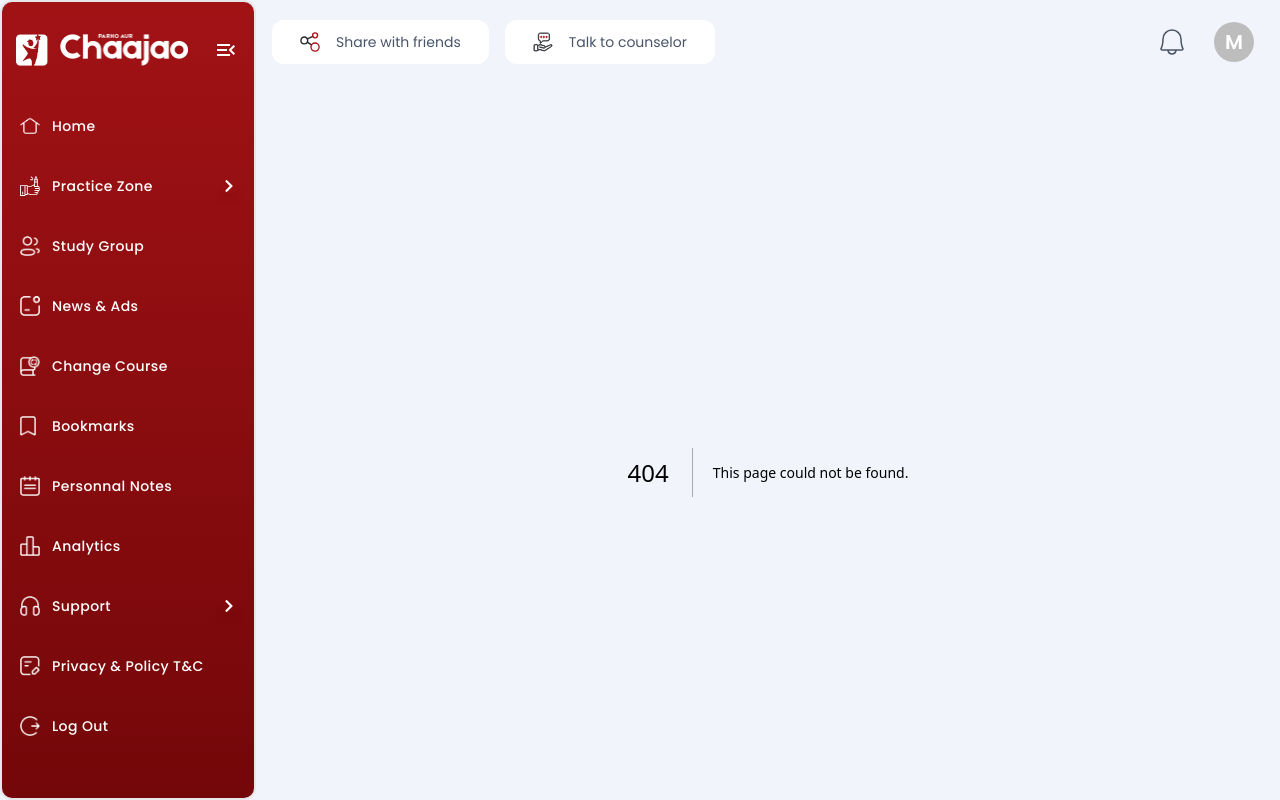
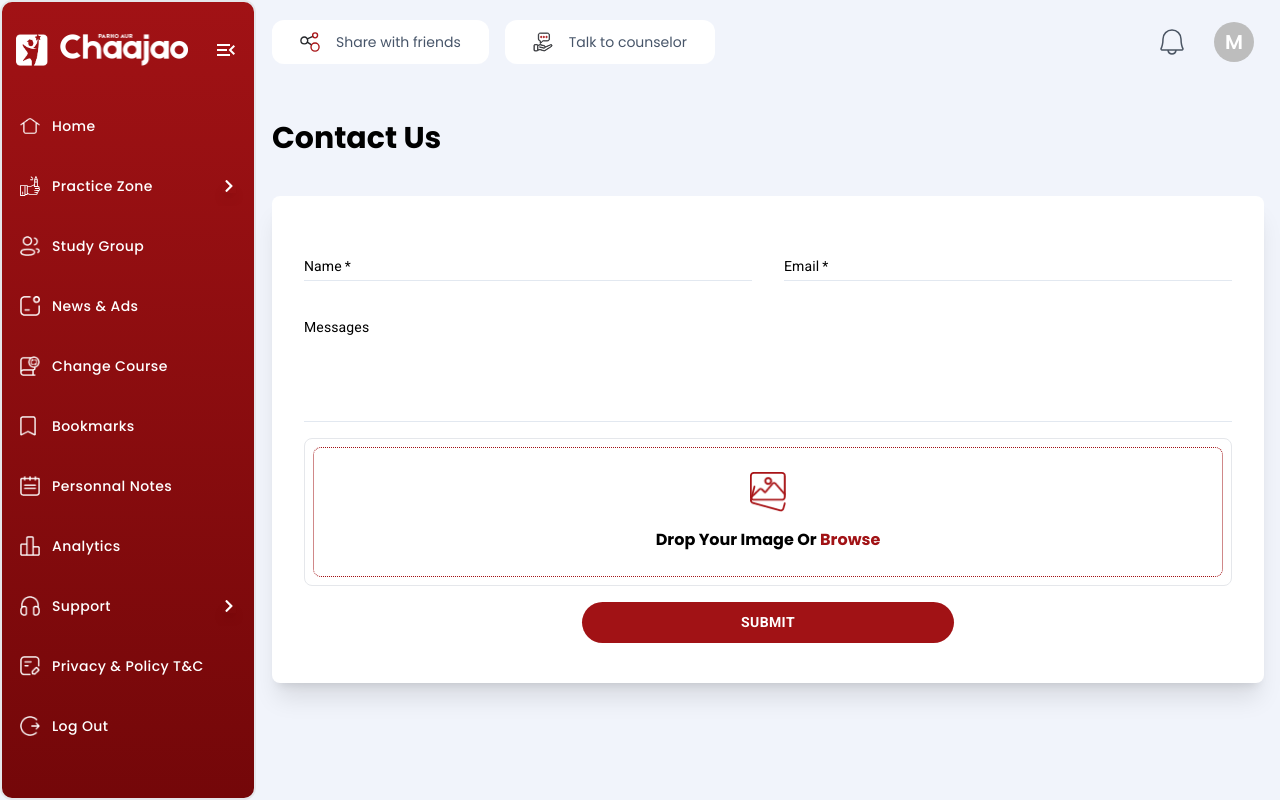
Before and after one commit to devMuzaffar/chaajaonextlms, a Next.js app: page /contact-us in a window 1280 px wide. Before the commit this address had no page. Built offline with nearby package versions, Linux system fonts and the light colour scheme; what @mui/material-nextjs would draw is missing.

Commit message:
Added Several Pages

```diff
--- a/app/AppLayout.jsx
+++ b/app/AppLayout.jsx
@@ -6,7 +6,7 @@ import SidebarProvider from "./context/SidebarContext";
 
 const AppLayout = ({ children }) => {
   return (
-    <div className="app flex justify-end relative bg-contentbg">
+    <div className="app flex justify-end relative bg-contentbg overflow-x-hidden">
       <SidebarProvider>
         <Sidebar />
 
--- /dev/null
+++ b/app/chat/components/ChatBody.jsx
@@ -0,0 +1,76 @@
+"use client";
+import {
+  MdOutlineChat,
+  MdFilePresent,
+  MdOutlineAddAPhoto,
+  MdOutlineSend,
+} from "react-icons/md";
+import SpeedDial from "@mui/material/SpeedDial";
+import SpeedDialIcon from "@mui/material/SpeedDialIcon";
+import SpeedDialAction from "@mui/material/SpeedDialAction";
+import IconButton from "@mui/material/IconButton";
+import { useState } from "react";
+
+const actions = [
+  { icon: <MdOutlineAddAPhoto size={18} />, name: "Photo" },
+  { icon: <MdFilePresent size={18} />, name: "Document" },
+];
+
+const ChatBody = () => {
+  // SpeedDial Open/Close State
+  const [open, setOpen] = useState(false);
+
+  return (
+    <div className="bg-chat h-full w-full flex flex-col relative justify-end">
+      <div className="bg-chat-shade absolute w-full h-full" />
+
+      {/* Chat Icon with Text */}
+      <div className="h-full flex flex-col items-center justify-evenly absolute inset-0">
+        <MdOutlineChat className="text-9xl" />
+        <p className="text-xs sm:text-sm">
+          Start a conversation by typing your message below.
+        </p>
+      </div>
+
+      {/* bottom Bar */}
+      <div className="p-2">
+        {/* Input Field with Upload & Submit Button */}
+        <div className="flex items-center pl-16 relative">
+          <SpeedDial
+            sx={{ position: "absolute", left: "0", bottom: 0 }}
+            FabProps={{
+              className: "!bg-primary hover:brightness-90 !shadow-sm",
+            }}
+            ariaLabel="SpeedDial"
+            icon={<SpeedDialIcon />}
+            open={open}
+            onClick={() => {
+              setOpen(!open);
+            }}
+          >
+            {actions.map((action) => (
+              <SpeedDialAction
+                key={action.name}
+                icon={action.icon}
+                tooltipTitle={action.name}
+              />
+            ))}
+          </SpeedDial>
+
+          <form className="w-full bg-white border-2 rounded-full flex items-center justify-between pl-2">
+            <input
+              className="outline-none bg-transparent text-sm text-slate-500 placeholder:text-gray-300 placeholder:text-sm p-2 w-full"
+              type="text"
+              placeholder="Type your message"
+            />
+            <IconButton className="!bg-white">
+              <MdOutlineSend />
+            </IconButton>
+          </form>
+        </div>
+      </div>
+    </div>
+  );
+};
+
+export default ChatBody;
--- /dev/null
+++ b/app/chat/components/TopHeader.jsx
@@ -0,0 +1,17 @@
+import { MdPerson } from "react-icons/md";
+
+const TopHeader = () => {
+  return (
+    <div className="bg-primary h-16 px-6 py-3">
+      {/* Profile With Name */}
+      <div className="flex items-center w-fit gap-3 text-white cursor-pointer">
+        <div className="bg-zinc-400 text-zinc-300 text-3xl rounded-full p-1">
+          <MdPerson />
+        </div>
+        <p className="text-lg font-semibold">Operator</p>
+      </div>
+    </div>
+  );
+};
+
+export default TopHeader;
--- a/app/chat/page.jsx
+++ b/app/chat/page.jsx
@@ -1,7 +1,22 @@
+import TopHeader from "./components/TopHeader";
+import ChatBody from "./components/ChatBody";
+
 const Chat = () => {
   return (
-    <div>Chat Section</div>
-  )
-}
+    <div className="bg-header p-4 md:p-6">
 
-export default Chat
+      {/* Chat Window */}
+      <div className="h-[calc(100vh-18vh)] rounded-xl overflow-hidden w-full bg-white flex flex-col">
+
+        {/* Top Header */}
+        <TopHeader />
+
+        {/* Conversation Body */}
+        <ChatBody />
+
+      </div>
+    </div>
+  );
+};
+
+export default Chat;
--- /dev/null
+++ b/app/chat/style/styles.css
@@ -0,0 +1,16 @@
+.bg-header{
+    background-image: url('/assets/study-group/header-bg.png');
+    background-repeat: no-repeat;
+    background-size: cover;
+    background-position: center;
+    background-color: rgb(117, 14, 16);
+    height: 200px;
+}
+
+.bg-chat{
+    background-image: url('/assets/study-group/chat-bg.png');
+}
+
+.bg-chat-shade{
+    background: linear-gradient(0deg, rgba(255,255,255,0.8) 0%, rgba(255,255,255,0.6) 20%, rgba(255,255,255,0.8) 100%);
+}
--- a/app/components/header/components/DropdownMenu.jsx
+++ b/app/components/header/components/DropdownMenu.jsx
@@ -12,7 +12,7 @@ const DropdownMenu = ({ list, isOpen, className }) => {
           animate={motionEnd}
           exit={motionInitial}
           transition={{ duration: 0.1 }}
-          className={`absolute transition-all bg-white my-1 py-2 rounded-xl shadow-lg shadow-gray-400 ${className}`}
+          className={`absolute transition-all bg-white my-1 py-2 rounded-xl shadow-lg shadow-gray-400 z-10 ${className}`}
         >
           {/* Item */}
           {list.map((item, index) => (
--- a/app/components/sidebar/Sidebar.jsx
+++ b/app/components/sidebar/Sidebar.jsx
@@ -125,7 +125,7 @@ const Sidebar = () => {
   };
 
   // CSS for Most Parent Div
-  const parentDiv = `transition-all z-10 duration-300 absolute w-full inset-0 bg-opacity-50 lg:bg-transparent lg:static lg:w-auto ${
+  const parentDiv = `transition-all z-50 duration-300 absolute w-full inset-0 bg-opacity-50 lg:bg-transparent lg:static lg:w-auto ${
     isMobileSidebar
       ? "bg-transparent pointer-events-none"
       : "bg-black pointer-events-auto"
--- /dev/null
+++ b/app/contact-us/page.jsx
@@ -0,0 +1,102 @@
+"use client";
+import { TextField, Button } from "@mui/material";
+import { styled } from "@mui/material/styles";
+
+const ContactUs = () => {
+  const MuiTextField = styled(TextField)({
+    "& .MuiInputBase-input": {
+      fontSize: "14px",
+      lineHeight: "20px",
+      color: "#475569",
+    },
+    "& .MuiInput-underline:before": {
+      borderBottomColor: "#e2e8f0",
+    },
+    "& .MuiInput-underline:after": {
+      borderBottomColor: "#a11215",
+    },
+    "& .MuiInputLabel-root": {
+        fontSize: "14px",
+        lineHeight: "20px",
+        color: "black",
+    },
+    "& .MuiInputLabel-root.Mui-focused": {
+        fontSize: "14px",
+        lineHeight: "20px",
+        color: "#a11215",
+    },
+  });
+
+  return (
+    <div className="px-4 py-12 flex flex-col gap-10">
+      {/* Title */}
+      <div className="text-3xl font-bold">
+        <h2>Contact Us</h2>
+      </div>
+
+      {/* Form */}
+      <div className="bg-white rounded-lg shadow-xl px-8 py-10 flex flex-col gap-4">
+        {/* Name & Email */}
+        <div className="flex flex-wrap sm:flex-nowrap justify-between gap-8">
+          <MuiTextField
+            required
+            fullWidth
+            label="Name"
+            variant="standard"
+            placeholder="Your Name Here"
+          />
+          <MuiTextField
+            required
+            fullWidth
+            label="Email"
+            variant="standard"
+            placeholder="name@domain.com"
+          />
+        </div>
+
+        {/* Message */}
+        <div>
+          <MuiTextField
+            fullWidth
+            label="Messages"
+            placeholder="Type Here"
+            multiline
+            variant="standard"
+            minRows={5}
+          />
+        </div>
+
+        {/* Upload Image */}
+        <div className="p-2 border-[1px] rounded-lg cursor-pointer">
+          {/* Dotted Red Div */}
+          <div className="border-[1px] rounded-lg border-primary border-dotted py-6">
+            <div className="flex flex-col items-center justify-center gap-4">
+              <img
+                className="w-9"
+                src="./assets/contact-us/upload.png"
+                alt=""
+              />
+              <h2 className="font-bold text-center">
+                Drop Your Image Or <span className="text-primary">Browse</span>
+              </h2>
+            </div>
+          </div>
+        </div>
+
+        {/* Button */}
+        <div className="self-center w-full md:w-2/5">
+          <Button
+            fullWidth
+            className="!bg-primary !rounded-full !font-bold !py-2"
+            variant="contained"
+            disableElevation
+          >
+            Submit
+          </Button>
+        </div>
+      </div>
+    </div>
+  );
+};
+
+export default ContactUs;
--- /dev/null
+++ b/app/feedback/page.jsx
@@ -0,0 +1,102 @@
+"use client";
+import { TextField, Button } from "@mui/material";
+import { styled } from "@mui/material/styles";
+
+const Feedback = () => {
+  const MuiTextField = styled(TextField)({
+    "& .MuiInputBase-input": {
+      fontSize: "14px",
+      lineHeight: "20px",
+      color: "#475569",
+    },
+    "& .MuiInput-underline:before": {
+      borderBottomColor: "#e2e8f0",
+    },
+    "& .MuiInput-underline:after": {
+      borderBottomColor: "#a11215",
+    },
+    "& .MuiInputLabel-root": {
+        fontSize: "14px",
+        lineHeight: "20px",
+        color: "black",
+    },
+    "& .MuiInputLabel-root.Mui-focused": {
+        fontSize: "14px",
+        lineHeight: "20px",
+        color: "#a11215",
+    },
+  });
+
+  return (
+    <div className="px-4 py-12 flex flex-col gap-10">
+      {/* Title */}
+      <div className="text-3xl font-bold">
+        <h2>Feedback</h2>
+      </div>
+
+      {/* Form */}
+      <div className="bg-white rounded-lg shadow-xl px-8 py-10 flex flex-col gap-4">
+        {/* Name & Email */}
+        <div className="flex flex-wrap sm:flex-nowrap justify-between gap-8">
+          <MuiTextField
+            required
+            fullWidth
+            label="Name"
+            variant="standard"
+            placeholder="Your Name Here"
+          />
+          <MuiTextField
+            required
+            fullWidth
+            label="Email"
+            variant="standard"
+            placeholder="name@domain.com"
+          />
+        </div>
+
+        {/* Message */}
+        <div>
+          <MuiTextField
+            fullWidth
+            label="Messages"
+            placeholder="Type Here"
+            multiline
+            variant="standard"
+            minRows={5}
+          />
+        </div>
+
+        {/* Upload Image */}
+        <div className="p-2 border-[1px] rounded-lg cursor-pointer">
+          {/* Dotted Red Div */}
+          <div className="border-[1px] rounded-lg border-primary border-dotted py-6">
+            <div className="flex flex-col items-center justify-center gap-4">
+              <img
+                className="w-9"
+                src="./assets/contact-us/upload.png"
+                alt=""
+              />
+              <h2 className="font-bold text-center">
+                Drop Your Image Or <span className="text-primary">Browse</span>
+              </h2>
+            </div>
+          </div>
+        </div>
+
+        {/* Button */}
+        <div className="self-center w-full md:w-2/5">
+          <Button
+            fullWidth
+            className="!bg-primary !rounded-full !font-bold !py-2"
+            variant="contained"
+            disableElevation
+          >
+            Submit
+          </Button>
+        </div>
+      </div>
+    </div>
+  );
+};
+
+export default Feedback;
--- a/app/study-group/components/bodyintro/BodyIntro.jsx
+++ b/app/study-group/components/bodyintro/BodyIntro.jsx
@@ -10,7 +10,7 @@ const BodyIntro = () => {
   const openChatDrawer = () => setOpen(true);
 
   return (
-    <div className="absolute inset-0 flex flex-col justify-center items-center gap-5 text-gray-800 overflow-auto">
+    <div className="absolute inset-0 flex flex-col justify-center items-center gap-5 text-gray-800 overflow-auto select-none">
 
       {/* Chat App */}
       <div className="bg-white rounded-full h-36 w-36 flex items-center justify-center shadow-lg md:w-52 md:h-52">
```
Also changed, not shown: public/assets/contact-us/upload.png (added).
